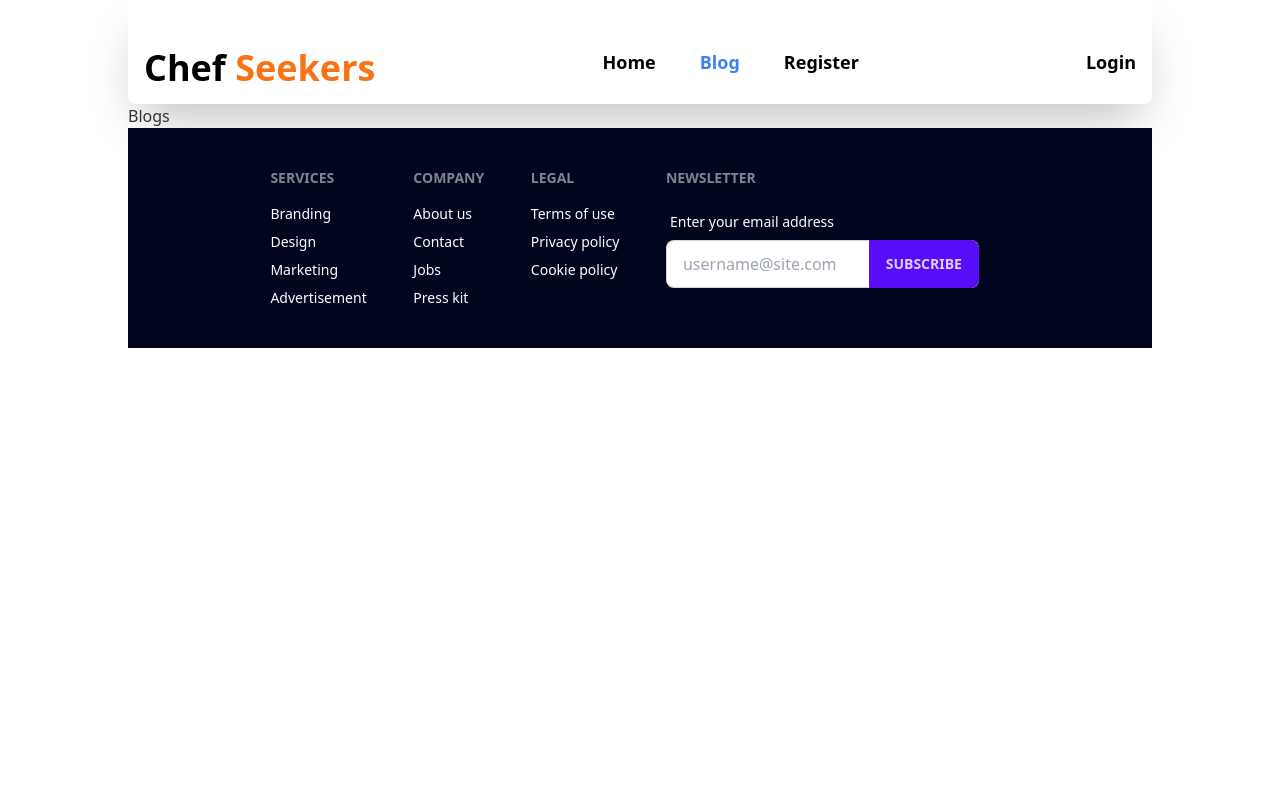
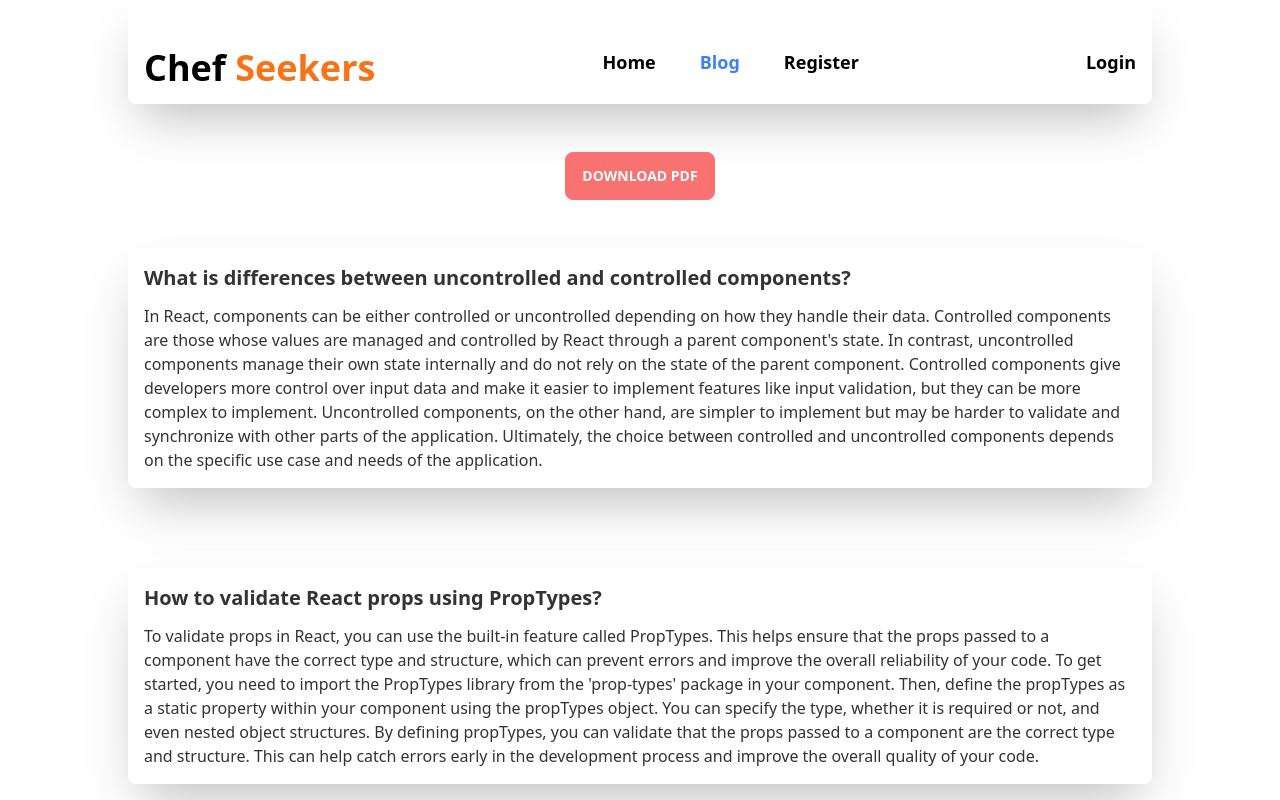
Before and after one commit to AhmedRamim/Chef-Seekers, a React (Vite) app: page /blog in a window 1280 px wide. Shown: the top 800 px of the page. Built offline with nearby package versions, Linux system fonts and the light colour scheme; no server answers.

Commit message:
blog component and download pdf button implement

```diff
--- a/package.json
+++ b/package.json
@@ -11,6 +11,7 @@
   "dependencies": {
     "daisyui": "^2.51.5",
     "firebase": "^9.21.0",
+    "jspdf": "^2.5.1",
     "localforage": "^1.10.0",
     "match-sorter": "^6.3.1",
     "react": "^18.2.0",
--- a/src/pages/Blog.jsx
+++ b/src/pages/Blog.jsx
@@ -1,12 +1,53 @@
 import React from 'react';
 import Navbar from '../shared/Navbar';
 import Footer from '../shared/Footer';
+import { jsPDF } from "jspdf";
+import { ToastContainer ,toast} from 'react-toastify';
 
 const Blog = () => {
+    const handleDownload = () => {
+        const doc = new jsPDF();
+        const blogContent = document.getElementById('blog-content').innerText;
+        doc.text(blogContent, 10, 10);
+        doc.save("blog.pdf");
+        toast('Downloaded PDF')
+
+    };
     return (
         <div className='md:w-[80%] mx-auto'>
             <Navbar color={'black'}></Navbar>
-            <h1>Blogs</h1>
+            <div className="text-center mt-12">
+                <button className='btn btn-error text-white ' onClick={handleDownload}>Download PDF</button>
+                <ToastContainer></ToastContainer>
+            </div>
+         <div id='blog-content'>
+               <div className='mt-12 shadow-2xl rounded-lg p-4 mb-12 space-y-3'>
+                <h1 className='text-xl font-semibold'>What is  differences between uncontrolled and controlled components?</h1>
+                <p>In React, components can be either controlled or uncontrolled depending on how they handle their data. Controlled components are those whose values are managed and controlled by React through a parent component's state. In contrast, uncontrolled components manage their own state internally and do not rely on the state of the parent component. Controlled components give developers more control over input data and make it easier to implement features like input validation, but they can be more complex to implement. Uncontrolled components, on the other hand, are simpler to implement but may be harder to validate and synchronize with other parts of the application. Ultimately, the choice between controlled and uncontrolled components depends on the specific use case and needs of the application.</p>
+            </div>
+            <div className='mt-20 shadow-2xl rounded-lg p-4 mb-12 space-y-3'>
+                <h1 className='text-xl font-semibold'>How to validate React props using PropTypes?</h1>
+                <p>To validate props in React, you can use the built-in feature called PropTypes. This helps ensure that the props passed to a component have the correct type and structure, which can prevent errors and improve the overall reliability of your code. To get started, you need to import the PropTypes library from the 'prop-types' package in your component. Then, define the propTypes as a static property within your component using the propTypes object. You can specify the type, whether it is required or not, and even nested object structures. By defining propTypes, you can validate that the props passed to a component are the correct type and structure. This can help catch errors early in the development process and improve the overall quality of your code. </p>
+            </div>
+            <div className='mt-20 shadow-2xl rounded-lg p-4 mb-12 space-y-3'>
+                <h1 className='text-xl font-semibold'>What is the difference between nodejs and express js?</h1>
+                <p>Node.js is a runtime environment for JavaScript that allows developers to execute JavaScript code outside of a web browser. It is used to build scalable, high-performance server-side applications. Node.js provides a number of built-in modules for tasks such as file system I/O, networking, and cryptography. Developers can use these modules to build custom server-side applications that can handle a large number of requests concurrently.
+                    <br /> <br />
+                    Express.js, on the other hand, is a web application framework built on top of Node.js. It provides a number of additional features to simplify the process of building web applications, such as routing, middleware, and templating engines. Express.js is highly modular, allowing developers to add only the functionality they need. It is also widely used and has a large ecosystem of third-party packages, which makes it easier to build complex web applications.
+                    <br /> <br />
+                    In summary, Node.js provides the runtime environment for executing JavaScript code on the server, while Express.js is a web application framework built on top of Node.js that provides additional features and simplifies the process of building web applications. Developers can use Node.js to build custom server-side applications, while Express.js provides a set of tools and features to make the process of building web applications easier and more efficient.</p>
+            </div>
+            <div className='mt-20 shadow-2xl rounded-lg p-4 mb-12 space-y-3'>
+                <h1 className='text-xl font-semibold'>What is a custom hook, and why will you create a custom hook  ?</h1>
+                <p>In React, a custom hook is a reusable function that contains a set of logic and state that can be shared across multiple components. Custom hooks are used to abstract and reuse complex logic that might otherwise clutter the component code and make it harder to read and maintain.
+                    <br /> <br />
+                    Developers create custom hooks to promote code reuse and modularization. When a piece of functionality is shared between multiple components, it can be extracted into a custom hook. This makes the code more concise and easier to maintain. Custom hooks can also be used to encapsulate and manage state, making it easier to reason about the behavior of the component.
+                    <br /> <br />
+                    A custom hook is created by defining a function that uses one or more of the built-in hooks provided by React. By convention, custom hooks start with the word use and can accept input parameters just like any other function. The function then returns an object that contains the necessary state and any functions needed to update that state.
+                    <br /> <br />
+                    Some common use cases for custom hooks include managing form state, handling network requests, and handling animations. By creating custom hooks, developers can create more reusable and maintainable code, while also reducing the complexity of their components.</p>
+            </div>
+         </div>
             <Footer></Footer>
         </div>
     );
--- a/src/pages/Register.jsx
+++ b/src/pages/Register.jsx
@@ -54,6 +54,7 @@ const Register = () => {
         .then(result => {
             // console.log(result.user);
             navigate('/')
+
         })
         .catch(error => {
             console.log(error);
```
Also changed, not shown: 1 other file (tests, documents, lock files or other folders).
